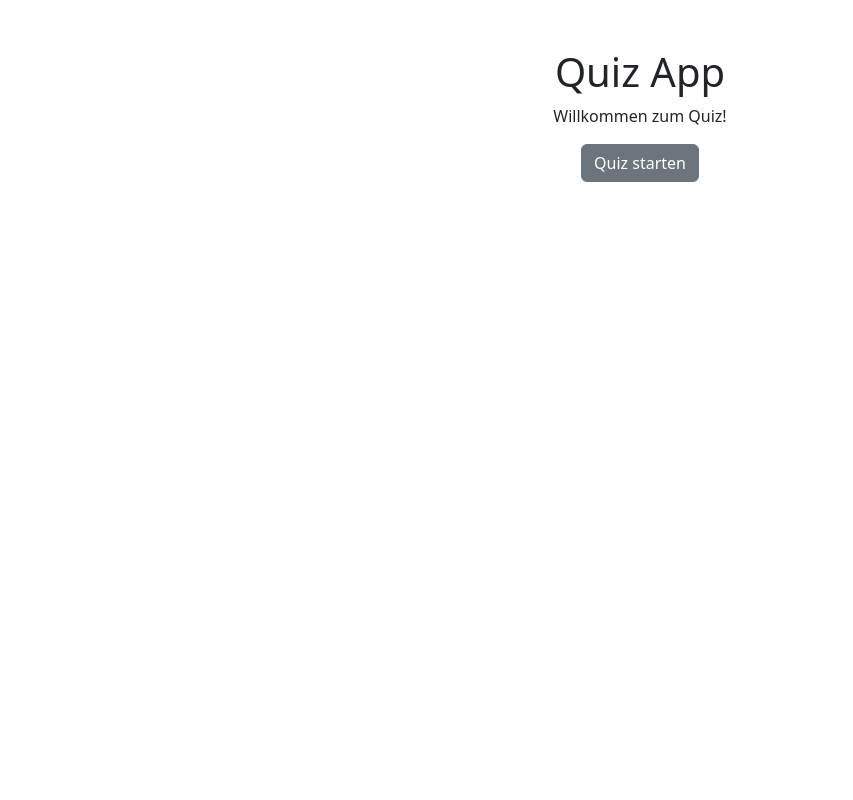
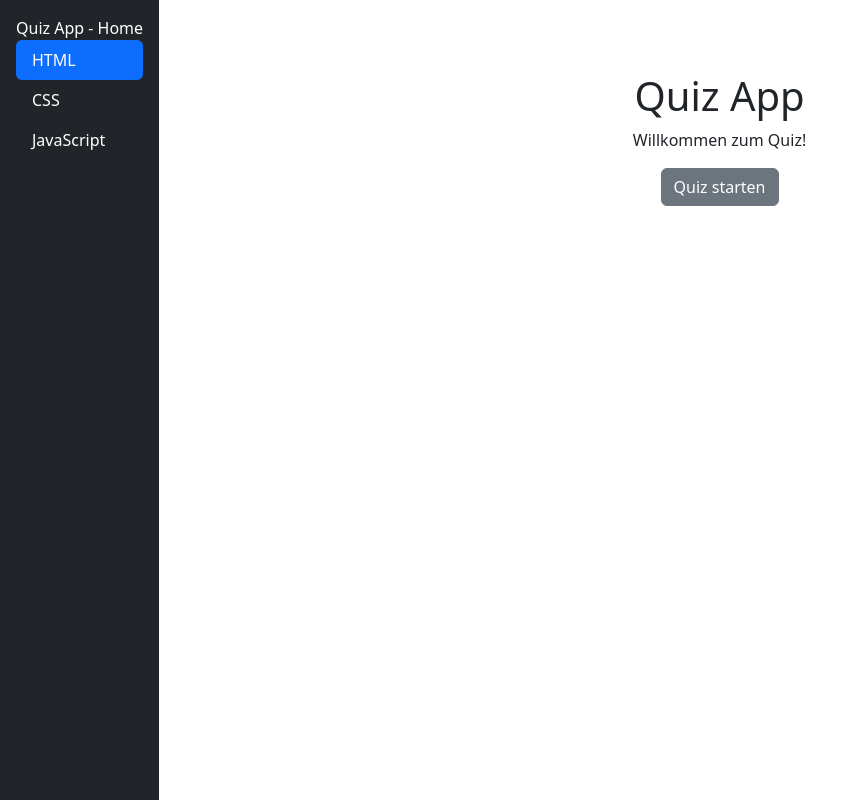
Before and after one commit to ElenaH-2026/quiz-app, a website: page index.html in a window 1280 px wide. Shown: the whole page, without its empty margins (0-853 px from the left). Drawn offline with nearby package versions, Linux system fonts and the light colour scheme.

Commit message:
feat: update index.html layout and add navigation for quiz sections

```diff
--- a/index.html
+++ b/index.html
@@ -1,5 +1,6 @@
 <!DOCTYPE html>
 <html lang="de">
+
 <head>
     <meta charset="UTF-8">
     <meta name="viewport" content="width=device-width, initial-scale=1.0">
@@ -12,10 +13,34 @@
     <link rel="stylesheet" href="./style.css">
     <link rel="stylesheet" href="./node_modules/bootstrap/dist/css/bootstrap.min.css">
 </head>
+
 <body>
-    <h1 class="text-center mt-5">Quiz App</h1>
-    <p class="text-center">Willkommen zum Quiz!</p>
-    <button class="btn btn-secondary d-block mx-auto mt-3" id="startQuizBtn">Quiz starten</button>
+
+    <div class="d-flex vh-100">
+
+        <nav class="navbar-dark bg-dark flex-column p-3">
+            <a class="navbar-brand text-white" href="#">Quiz App - Home</a>
+            <ul class="nav nav-pills flex-column mb-auto">
+                <li class="nav-item">
+                    <a class="nav-link active" href="#">HTML</a>
+                </li>
+                <li class="nav-item">
+                    <a class="nav-link text-white" href="#">CSS</a>
+                </li>
+                <li class="nav-item">
+                    <a class="nav-link text-white" href="#">JavaScript</a>
+                </li>
+            </ul>
+        </nav>
+
+        <main class="flex-grow-1 p-4 overflow-auto">
+            <h1 class="text-center mt-5">Quiz App</h1>
+            <p class="text-center">Willkommen zum Quiz!</p>
+            <button class="btn btn-secondary d-block mx-auto mt-3" id="startQuizBtn">Quiz starten</button>
+        </main>
+
+    </div>
 
 </body>
+
 </html>
```
Also changed, not shown: 1 other file.
